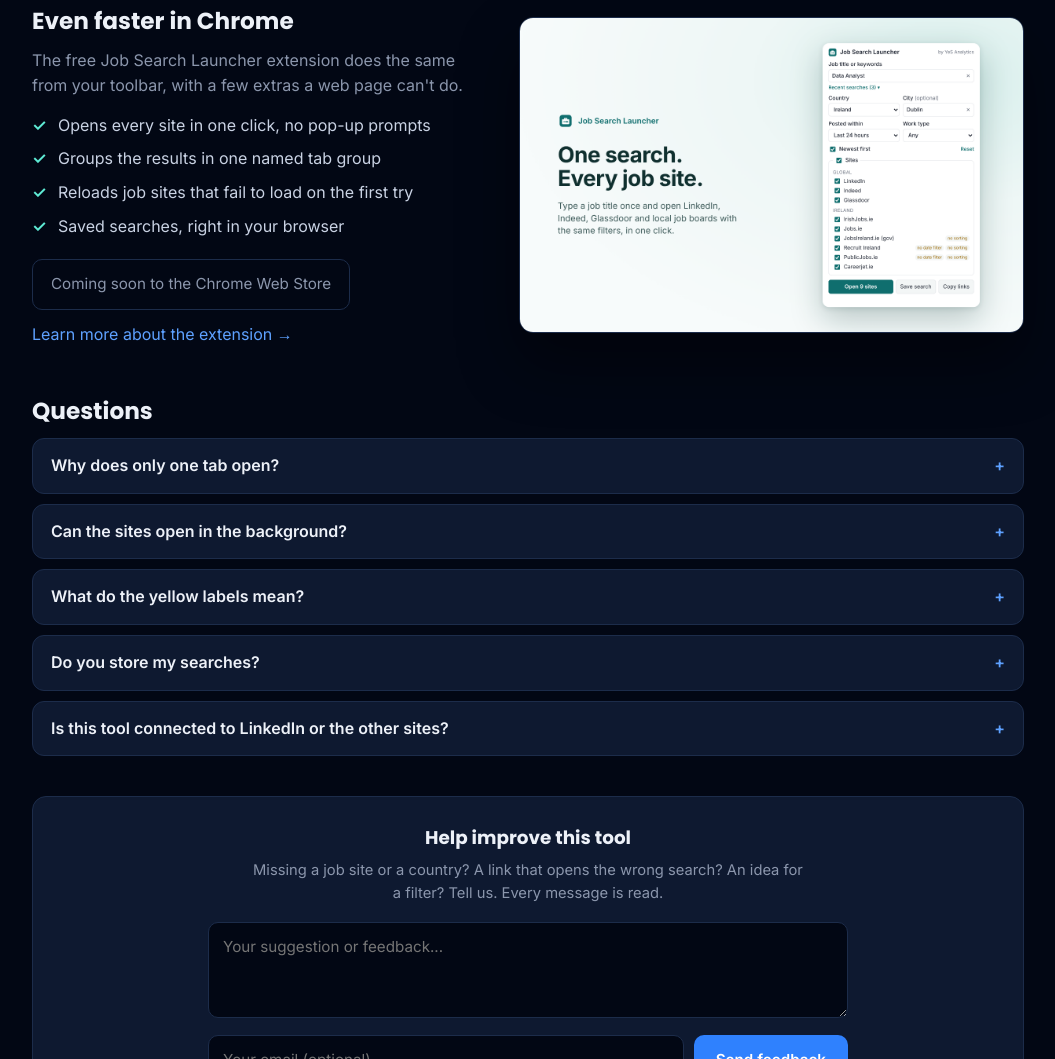
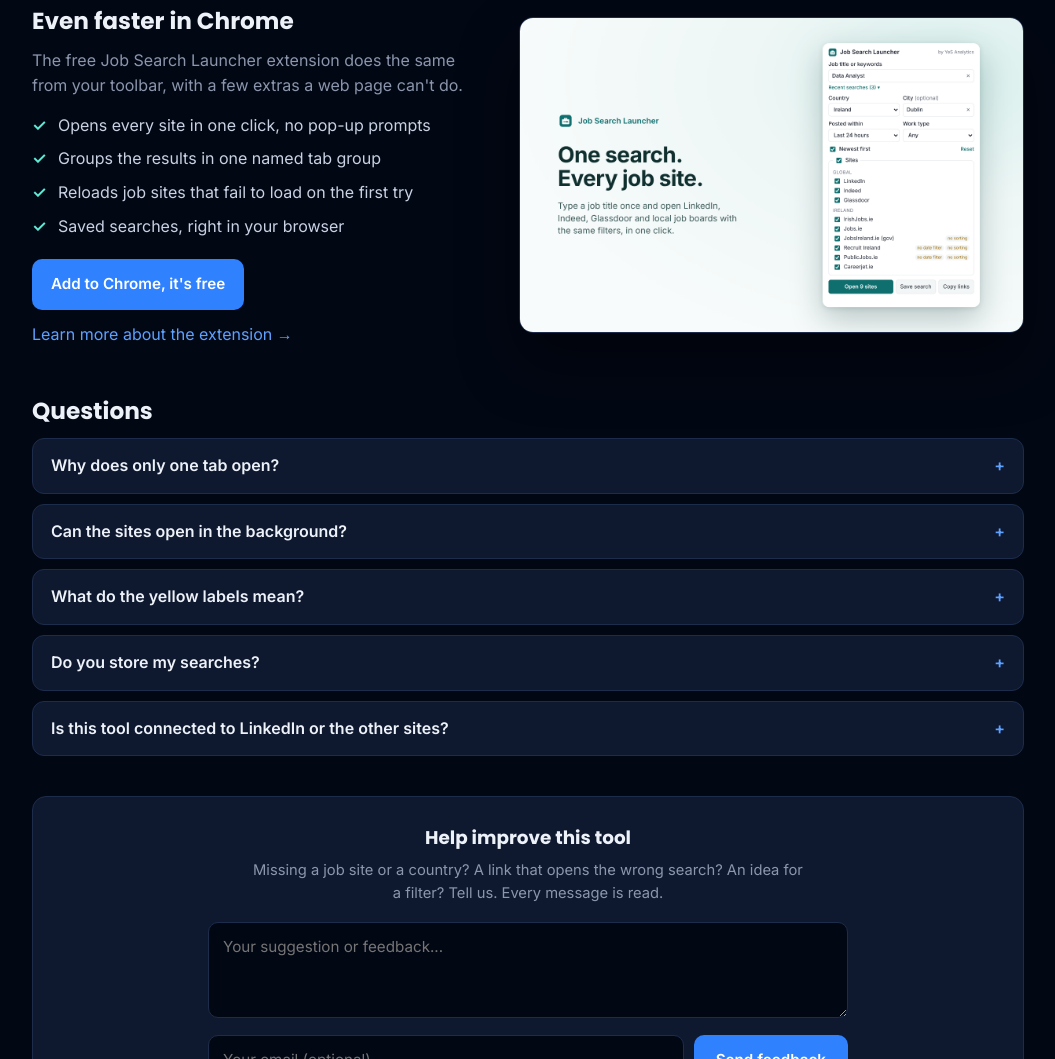
Before and after one commit to MrGenius12/yes-analytics, a plain HTML site: page tools/job-search/index.html in a window 1280 px wide. Shown: the part 1160-2219 px from the top of the page, without its empty margins (112-1167 px from the left). Drawn offline with Linux system fonts and the light colour scheme.

Commit message:
Job Search Launcher: link to the Chrome Web Store (#11)
Claude-Session: https://claude.ai/code/session_01U4QvAi3w2BzmQQpWLzHwtm

Co-authored-by: Claude <noreply@anthropic.com>

```diff
--- a/tools/job-search/index.html
+++ b/tools/job-search/index.html
@@ -261,7 +261,7 @@
           </a>
           <a href="/tools/job-search-extension/">
             Job Search Launcher
-            <span class="tool-desc">Coming soon to the Chrome Web Store</span>
+            <span class="tool-desc">Every job site in one click, from your toolbar</span>
           </a>
         </div>
       </div>
@@ -477,7 +477,7 @@
 <script>
 // Job Search Launcher, web version. Shares sites.js with the Chrome extension.
 (function () {
-  const STORE_URL = ""; // set to the Chrome Web Store link once the extension is live
+  const STORE_URL = "https://chromewebstore.google.com/detail/jpaekmffiijbkdleifijnibbignemhkd?utm_source=yes-analytics&utm_medium=website&utm_campaign=job_search_web_tool";
   const $ = (id) => document.getElementById(id);
   const KEY = "yesJobSearch";
   const HISTORY_MAX = 15;
```
Also changed, not shown: 404.html (+1 -1 lines), index.html (+1 -1 lines), privacy/index.html (+1 -1 lines), tools/bold-text-extension/index.html (+1 -1 lines), tools/bold-text-extension/privacy.html (+1 -1 lines), tools/bold-text.html (+1 -1 lines), tools/job-search-extension/index.html (+2 -2 lines), tools/job-search/privacy.html (+1 -1 lines).
